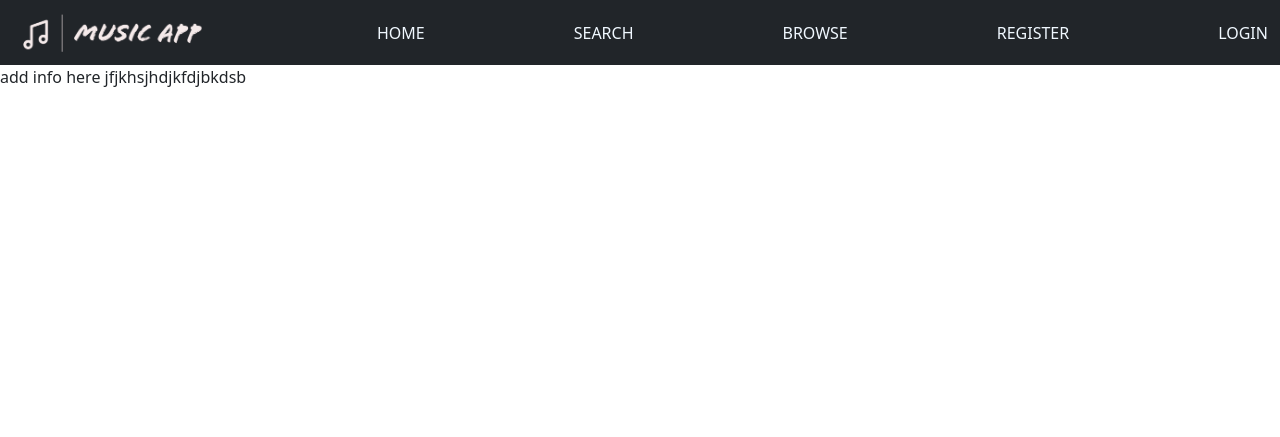
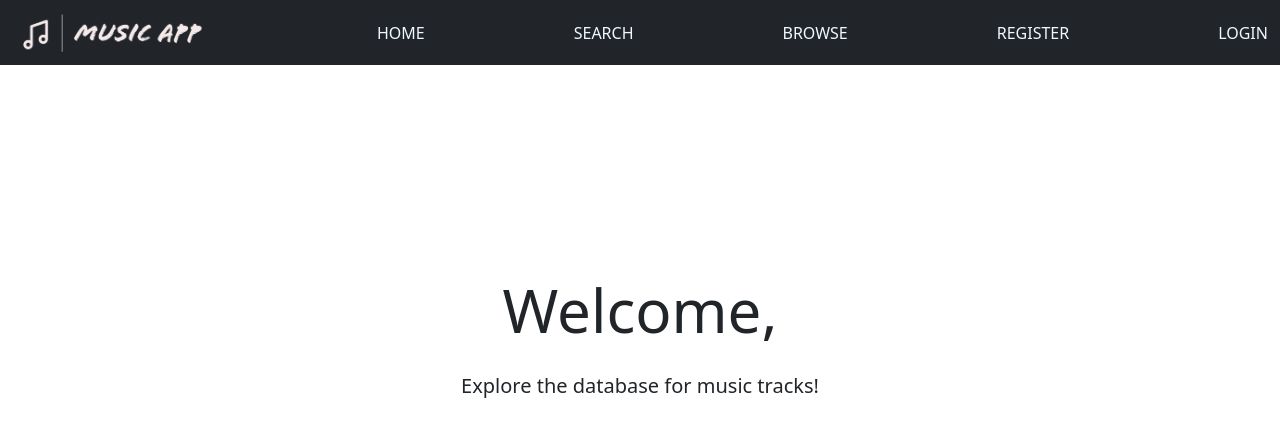
Before and after one commit to Antinson/Music_App, a Flask app: page / in a window 1280 px wide. Shown: the top 437 px of the page. Run offline with Flask 2, Linux system fonts and the light colour scheme; parts of the project's set-up code (start-up, migrations or seed data) failed here and were passed over.

Commit message:
adjustments to hmtl files

```diff
--- a/music/static/styles.css
+++ b/music/static/styles.css
@@ -162,8 +162,8 @@ a.link_for_search:hover {
 
 .search-form {
     margin: auto;
-    margin-top: 30%;
-    margin-bottom: 30%;
+    margin-top: 10%;
+    margin-bottom: 20%;
     width: 50%;
 }
 
@@ -232,3 +232,32 @@ a.link_for_search:hover {
     text-align: center;
     font-family: sans-serif;
 }
+
+/* Home page */
+.home-container {
+    margin: auto;
+    width: 50%;
+    padding-top: 200px;
+}
+
+.welcome {
+    margin: auto;
+    text-align: center;
+    font-size: 60px;
+
+}
+
+.home-info {
+    margin: auto;
+    text-align: center;
+    font-size: 20px;
+}
+
+/* Search page View Category */
+.view-panel{
+
+}
+
+.category-container {
+
+}
--- a/music/templates/home/home.html
+++ b/music/templates/home/home.html
@@ -1,8 +1,25 @@
 {% extends 'layout.html' %} {% block content %}
 
-<main id="main">
-    <div>
-        add info here jfjkhsjhdjkfdjbkdsb
+<main>
+    <div class="home-container">
+        <div class="welcome">
+            {% if 'user_name' in session %}
+                <p>
+                    Welcome {{session['user_name'][0:1].upper()}}{{session['user_name'][1:]}},
+                </p>
+            {% else %}
+                <p>
+                    Welcome,
+                </p>
+            {% endif %}
+        </div>
+        <div class="home-info">
+            <p>
+                Explore the database for music tracks!
+            </p>
+        </div>
     </div>
+
+
 </main>
 {% endblock %}
--- a/music/templates/navigation.html
+++ b/music/templates/navigation.html
@@ -8,6 +8,7 @@
       <a class="btn-nav" href="{{ url_for('home_bp.home') }}">Home</a>
       <a class="btn-nav" href="{{ url_for('search_bp.search') }}">Search</a>
       <a class="btn-nav" href="{{ url_for('tracks_bp.get_tracks_table_view') }}">Browse</a>
+      <a class="btn-nav" href="/user/{{session['user_name']}}">{{session['user_name']}}</a>
       <a class="btn-nav" href="{{ url_for('auth_bp.logout') }}">Logout</a>
     {% else %}
       <a class="btn-nav" href="{{ url_for('home_bp.home') }}">Home</a>
--- a/music/templates/tracks/search.html
+++ b/music/templates/tracks/search.html
@@ -13,6 +13,10 @@
     </div>
 </div>
 
+<div>
+
+</div>
+
 
 
 {% endblock %}
--- a/music/templates/tracks/track.html
+++ b/music/templates/tracks/track.html
@@ -70,7 +70,7 @@
                 <div class="col-sm-6">
                     <div class="card">
                         <div class="card-header">
-                            <a href="/user/{{review.user}}">{{review.user}}</a>
+                            <a href="/user/{{review.user}}">{{ review.user[0:1].upper() }}{{review.user[1:]}}</a>
                         </div>
                         <div class="card-body">
                         <p class="card-text">{{review.review_text}}</p>
```
Also changed, not shown: music/templates/tracks/browse_tracks.html (+8 -8 lines), music/templates/tracks/browse_tracks_by_category.html (+8 -8 lines), music/templates/users/user.html (+17 -17 lines).
